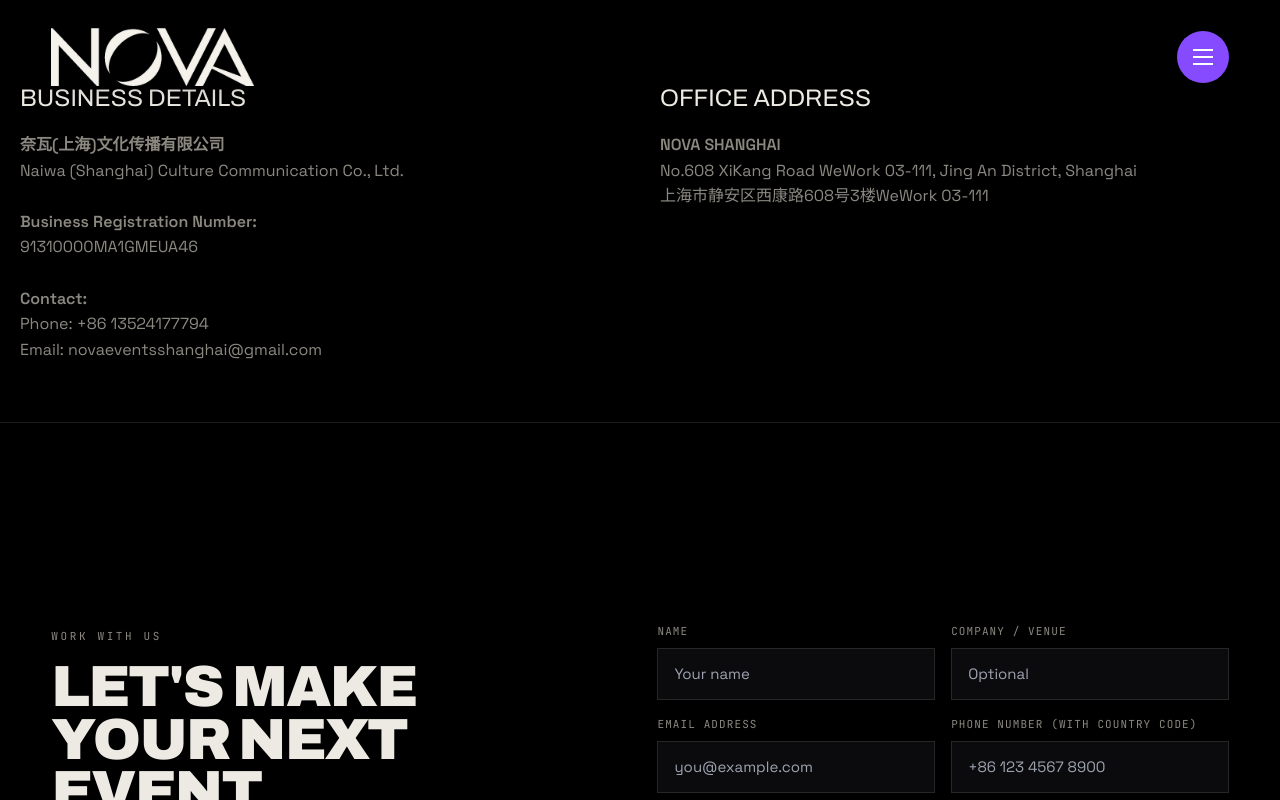
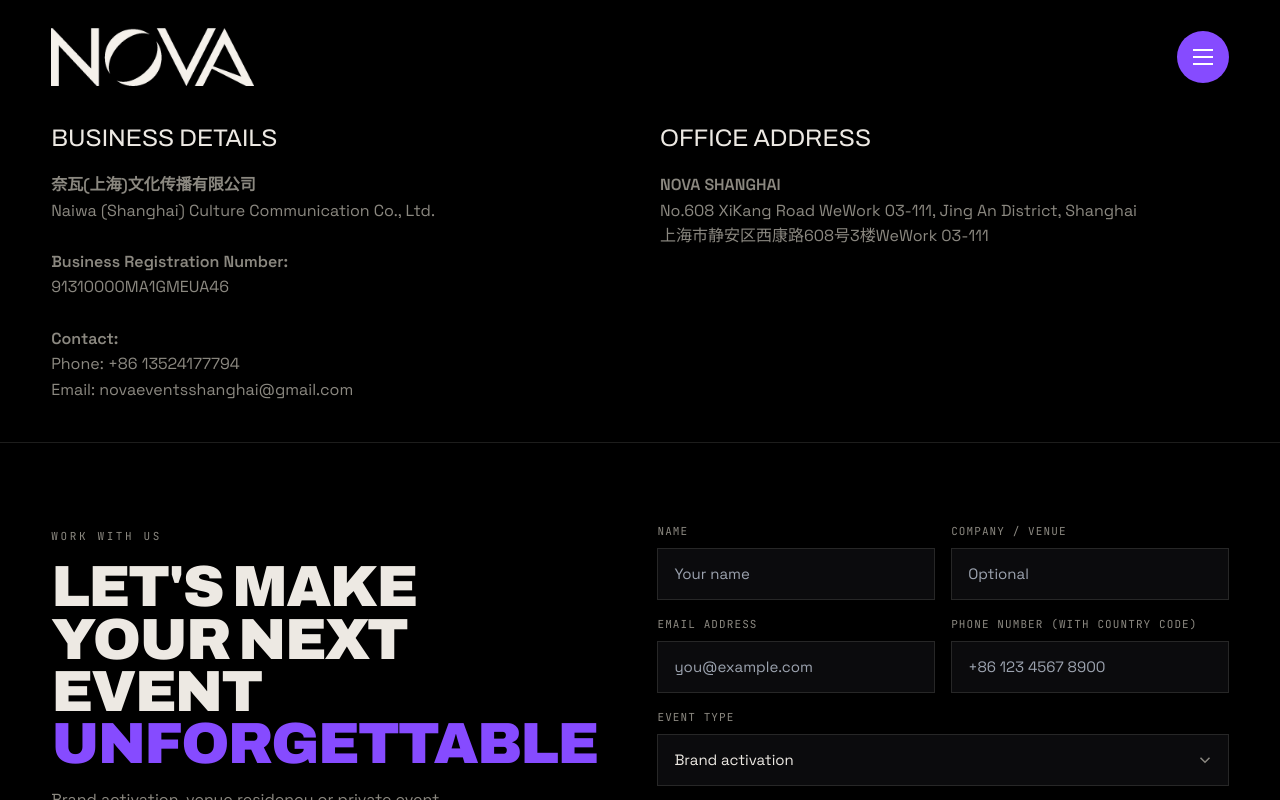
Before and after one commit to Advityaa/nova, a Next.js app: page /contact in a window 1280 px wide. Shown: the top 800 px of the page. Built offline with nearby package versions, Linux system fonts and the light colour scheme.

Commit message:
style: refine contact form desktop layout and mobile UI spacing

```diff
--- a/app/contact/page.tsx
+++ b/app/contact/page.tsx
@@ -9,19 +9,16 @@
     <SiteProvider events={[]} featuredId={null}>
       <Nav />
       <main style={{ paddingTop: '80px', minHeight: '80vh' }}>
-        <section className="sec" style={{ paddingTop: 0 }}>
+        <div style={{ paddingTop: 'clamp(20px, 4vw, 40px)', paddingBottom: 'clamp(20px, 4vw, 40px)', borderBottom: '1px solid var(--line)' }}>
           <div className="contact-address" style={{
             display: 'grid',
             gridTemplateColumns: 'repeat(auto-fit, minmax(300px, 1fr))',
             gap: '40px',
-            marginTop: '0',
-            paddingBottom: '60px',
-            borderBottom: '1px solid var(--line)',
             maxWidth: '1320px',
             marginLeft: 'auto',
             marginRight: 'auto',
-            paddingLeft: '20px',
-            paddingRight: '20px'
+            paddingLeft: 'clamp(18px, 4vw, 54px)',
+            paddingRight: 'clamp(18px, 4vw, 54px)'
           }}>
             <div>
               <h3 style={{ fontFamily: 'var(--disp)', fontSize: '24px', textTransform: 'uppercase', marginBottom: '16px', color: 'var(--ink)' }}>Business Details</h3>
@@ -46,11 +43,9 @@
               </p>
             </div>
           </div>
-        </section>
+        </div>
 
-        <div style={{ paddingTop: '40px' }}>
-          <ContactForm />
-        </div>
+        <ContactForm />
         <SocialSelector />
       </main>
       <Footer />
--- a/app/globals.css
+++ b/app/globals.css
@@ -1798,6 +1798,17 @@
   font-size: 15px;
   max-width: 380px;
   margin-bottom: 20px;
+}
+
+@media (max-width: 759px) {
+  .desktop-only {
+    display: none !important;
+  }
+}
+@media (min-width: 760px) {
+  .mobile-contact-btn {
+    display: none !important;
+  }
 }
 
 .social-panel .s-open {
--- a/app/page.tsx
+++ b/app/page.tsx
@@ -76,7 +76,7 @@
 
       <Testimonials />
 
-      <ContactForm />
+      <ContactForm hideFormOnMobile={true} />
       <SocialSelector />
       <Footer />
 
--- a/components/ContactForm.tsx
+++ b/components/ContactForm.tsx
@@ -15,7 +15,7 @@
 
 // WaIcon removed
 
-export default function ContactForm() {
+export default function ContactForm({ hideFormOnMobile = false }: { hideFormOnMobile?: boolean }) {
   const [name, setName] = useState("");
   const [company, setCompany] = useState("");
   const [email, setEmail] = useState("");
@@ -78,7 +78,7 @@
             </a>
           </div>
         </div>
-        <div className="cform">
+        <div className={`cform ${hideFormOnMobile ? "desktop-only" : ""}`}>
           <div>
             <label>Name</label>
             <input
@@ -112,7 +112,7 @@
               onChange={(e) => setContact(e.target.value)}
             />
           </div>
-          <div>
+          <div className="full">
             <label>Event type</label>
             <select value={type} onChange={(e) => setType(e.target.value)}>
               {EVENT_TYPES.map((t) => (
@@ -144,6 +144,13 @@
             </>
           )}
         </div>
+        {hideFormOnMobile && (
+          <div className="mobile-contact-btn" style={{ display: 'flex', justifyContent: 'center', marginTop: '-8px' }}>
+            <a href="/contact" style={{ display: 'inline-flex', background: 'var(--accent)', color: 'var(--accent-ink)', padding: '16px 32px', textDecoration: 'none', fontWeight: 700, textTransform: 'uppercase', letterSpacing: '0.08em', fontSize: '13px', borderRadius: '4px' }}>
+              Fill out Enquiry Form
+            </a>
+          </div>
+        )}
       </div>
     </section>
   );
```
